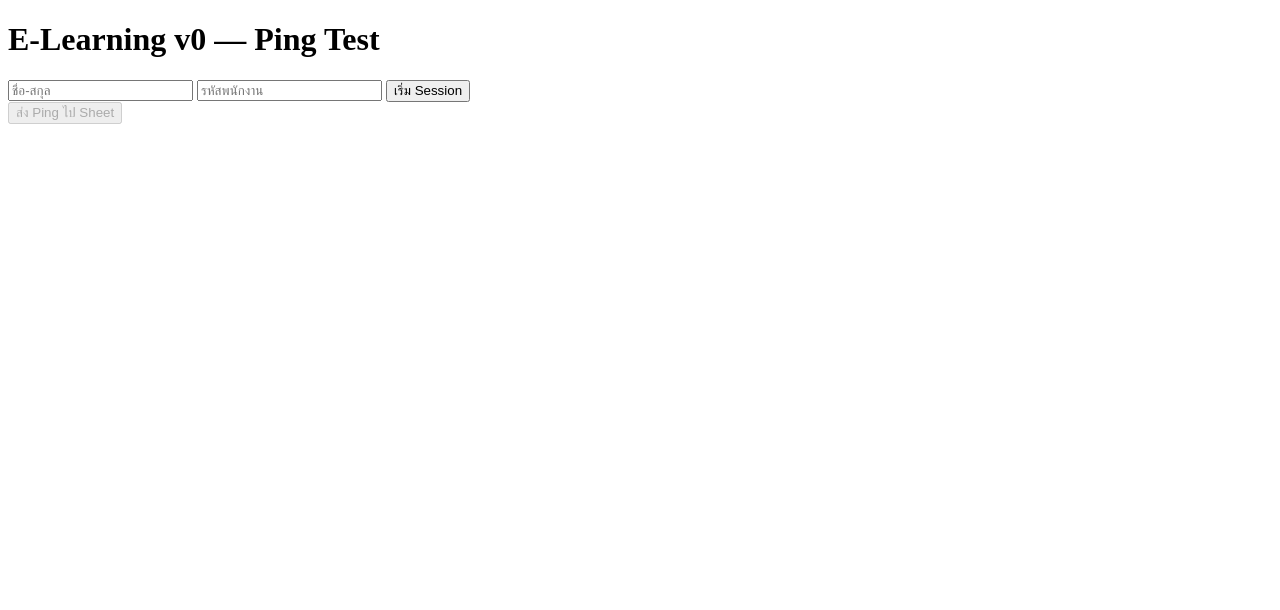
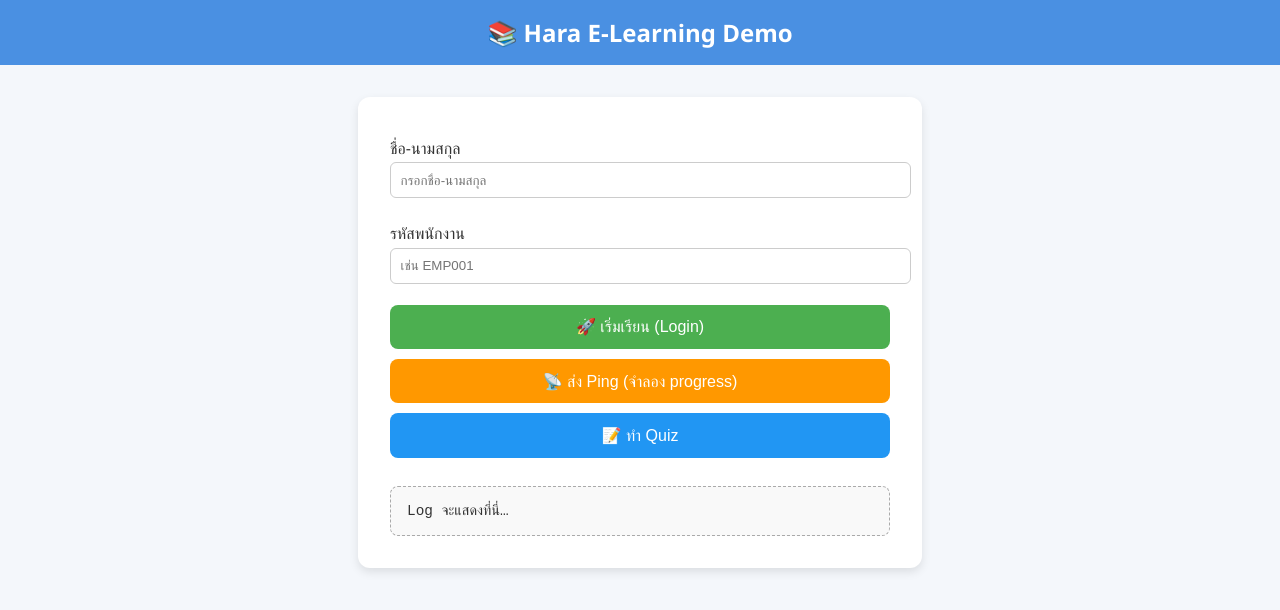
Before and after one commit to harachannoyoko/Hara-E-Learning-Demo, a plain HTML site: page index.html in a window 1280 px wide. Drawn offline with Linux system fonts and the light colour scheme.

Commit message:
Update index.html

```diff
--- a/index.html
+++ b/index.html
@@ -1,20 +1,92 @@
-<!doctype html>
+<!DOCTYPE html>
 <html lang="th">
 <head>
-<meta charset="utf-8" />
-<meta name="viewport" content="width=device-width, initial-scale=1" />
-<title>E‑Learning v0</title>
+  <meta charset="UTF-8">
+  <title>Hara E-Learning Demo</title>
+  <style>
+    body {
+      font-family: "Segoe UI", Tahoma, Geneva, Verdana, sans-serif;
+      background: #f4f7fb;
+      color: #333;
+      margin: 0;
+      padding: 0;
+    }
+    header {
+      background: #4a90e2;
+      color: white;
+      padding: 1rem;
+      text-align: center;
+      font-size: 1.5rem;
+      font-weight: bold;
+    }
+    main {
+      max-width: 500px;
+      margin: 2rem auto;
+      background: white;
+      padding: 2rem;
+      border-radius: 12px;
+      box-shadow: 0 4px 10px rgba(0,0,0,0.1);
+    }
+    label {
+      display: block;
+      margin: 0.5rem 0 0.2rem;
+    }
+    input {
+      width: 100%;
+      padding: 0.6rem;
+      border-radius: 6px;
+      border: 1px solid #ccc;
+      margin-bottom: 1rem;
+    }
+    button {
+      display: inline-block;
+      width: 100%;
+      margin: 0.3rem 0;
+      padding: 0.8rem;
+      font-size: 1rem;
+      border: none;
+      border-radius: 8px;
+      cursor: pointer;
+      transition: 0.2s;
+    }
+    button#btnLogin { background: #4CAF50; color: white; }
+    button#btnLogin:hover { background: #45a049; }
+
+    button#btnPing { background: #ff9800; color: white; }
+    button#btnPing:hover { background: #e68900; }
+
+    button#btnQuiz { background: #2196F3; color: white; }
+    button#btnQuiz:hover { background: #1976D2; }
+
+    #log {
+      margin-top: 1.5rem;
+      padding: 1rem;
+      background: #f9f9f9;
+      border: 1px dashed #aaa;
+      border-radius: 8px;
+      font-family: monospace;
+      font-size: 0.9rem;
+      max-height: 200px;
+      overflow-y: auto;
+    }
+  </style>
 </head>
 <body>
-<h1>E‑Learning v0 — Ping Test</h1>
-<form id="login">
-<input id="name" placeholder="ชื่อ-สกุล" required />
-<input id="emp" placeholder="รหัสพนักงาน" required />
-<button type="submit">เริ่ม Session</button>
-</form>
-<button id="ping" disabled>ส่ง Ping ไป Sheet</button>
+  <header>📚 Hara E-Learning Demo</header>
+  <main>
+    <label for="name">ชื่อ-นามสกุล</label>
+    <input type="text" id="name" placeholder="กรอกชื่อ-นามสกุล">
 
+    <label for="employeeId">รหัสพนักงาน</label>
+    <input type="text" id="employeeId" placeholder="เช่น EMP001">
 
-<script src="app.js"></script>
+    <button id="btnLogin">🚀 เริ่มเรียน (Login)</button>
+    <button id="btnPing">📡 ส่ง Ping (จำลอง progress)</button>
+    <button id="btnQuiz">📝 ทำ Quiz</button>
+
+    <div id="log">Log จะแสดงที่นี่…</div>
+  </main>
+
+  <script src="app.js"></script>
 </body>
 </html>
```
